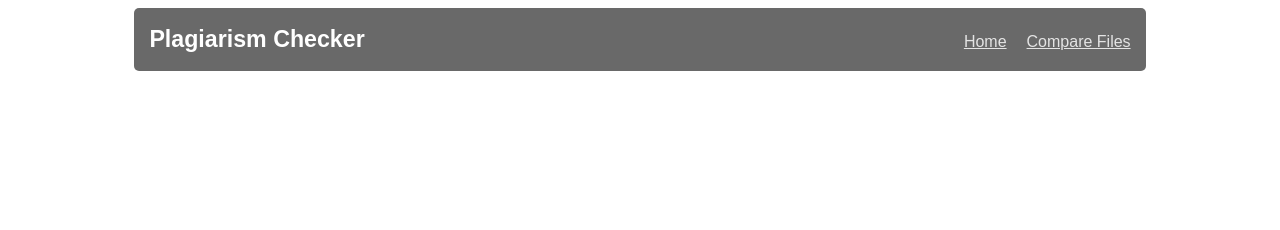
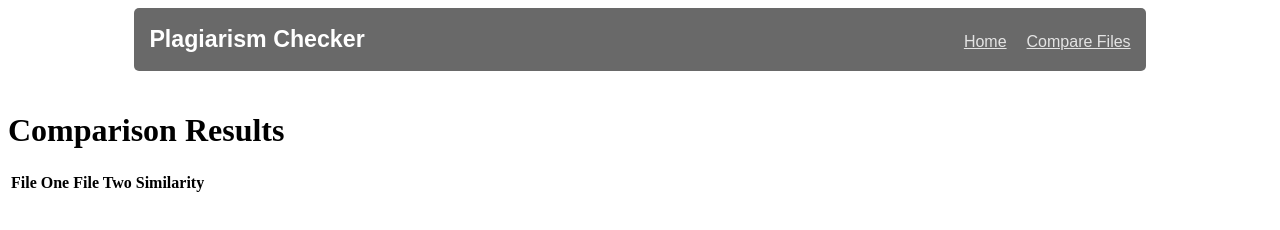
Before and after one commit to UP851899/Coursework-Web-Programming-2021, a website: page web_pages/compare.html in a window 1280 px wide. Drawn offline with Linux system fonts and the light colour scheme; no server answers.

Commit message:
added table to show comparison

```diff
--- a/web_pages/compare.html
+++ b/web_pages/compare.html
@@ -15,6 +15,20 @@
     </header>
 </div>
 
-<div class="comparison"
+<div class="comparison">
+    <h1>Comparison Results</h1>
+    <table id="results">
+        <tr>
+            <th>File One</th>
+            <th>File Two</th>
+            <th>Similarity</th>
+        </tr>
+        <tr>
+            <td></td>
+            <td></td>
+            <td></td>
+        </tr>
+    </table>
+</div>
 
 </html>
```
